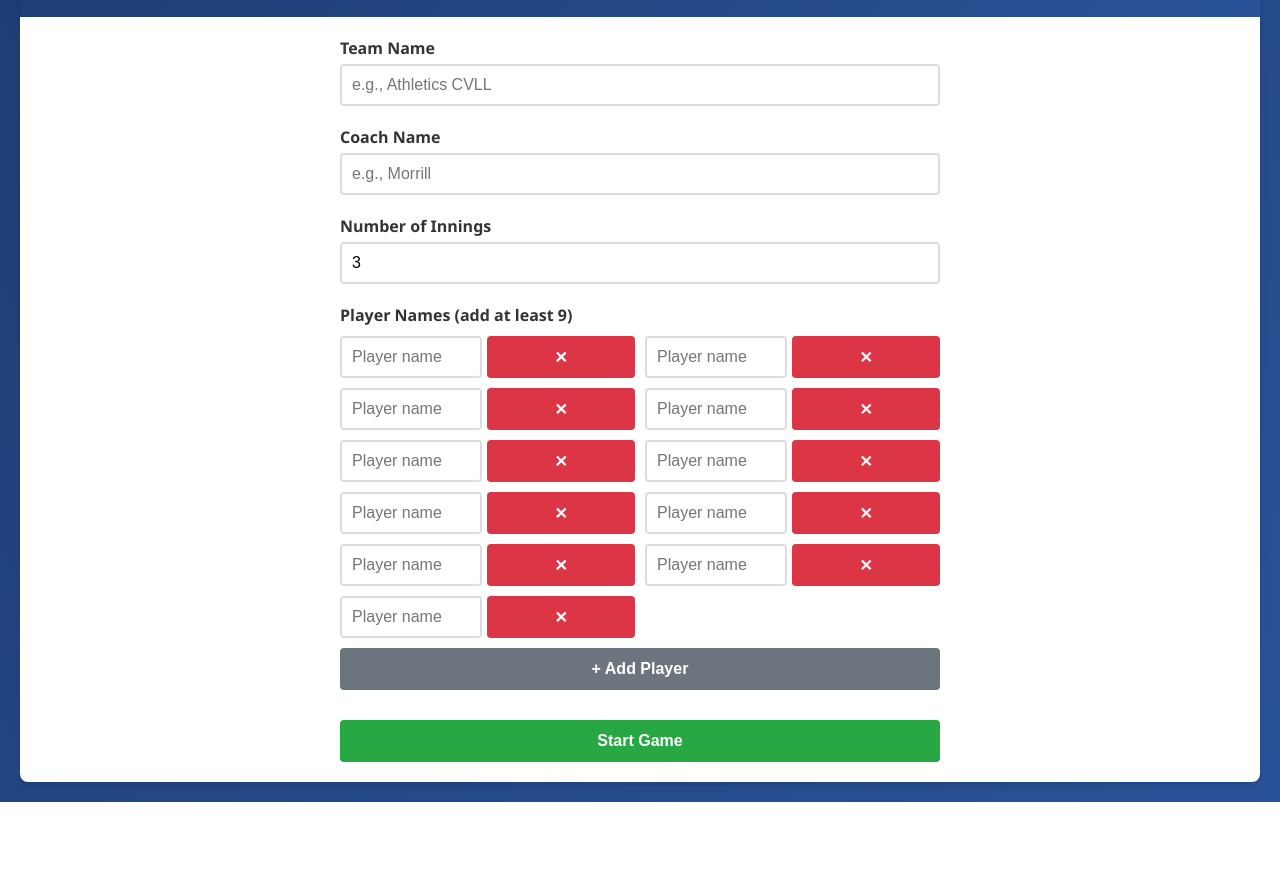
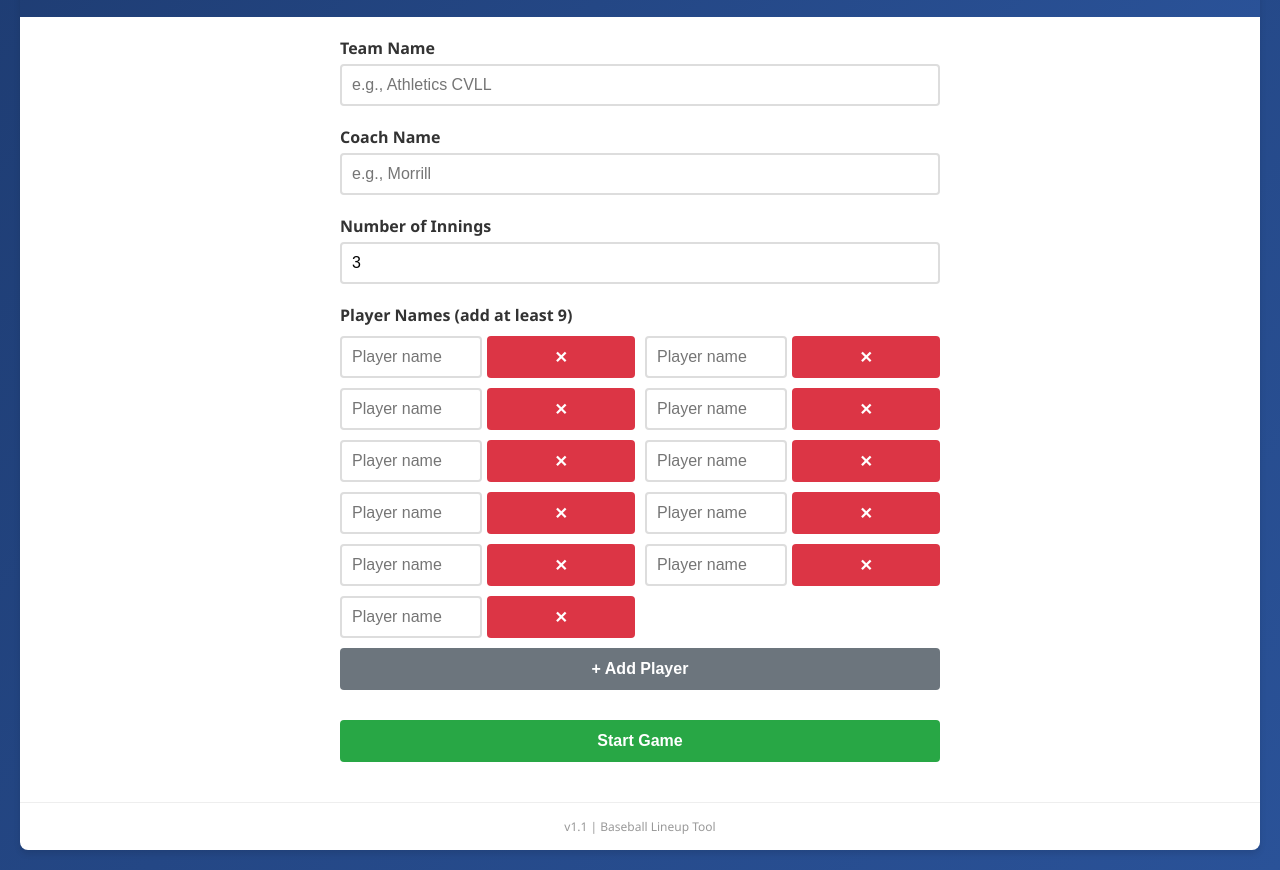
Before and after one commit to zeus-sbb/baseball-lineup-tool, a plain HTML site: page index.html in a window 1280 px wide. Shown: the part 118-988 px from the top of the page. Before the commit the page ends 920 px from the top, so only its background shows below. Drawn offline with Linux system fonts and the light colour scheme.

Commit message:
Add version number (v1.1) to footer

```diff
--- a/index.html
+++ b/index.html
@@ -345,6 +345,15 @@
             }
         }
 
+        .footer {
+            text-align: center;
+            padding: 15px;
+            font-size: 12px;
+            color: #999;
+            border-top: 1px solid #eee;
+            margin-top: 20px;
+        }
+
         @media print {
             body {
                 background: white;
@@ -362,6 +371,10 @@
 
             .field-screen {
                 gap: 40px;
+            }
+
+            .footer {
+                display: none;
             }
         }
     </style>
@@ -472,6 +485,10 @@
                     <button class="btn-secondary" onclick="resetToSetup()">← Back to Setup</button>
                 </div>
             </div>
+        </div>
+
+        <div class="footer">
+            v1.1 | Baseball Lineup Tool
         </div>
     </div>
 
```
